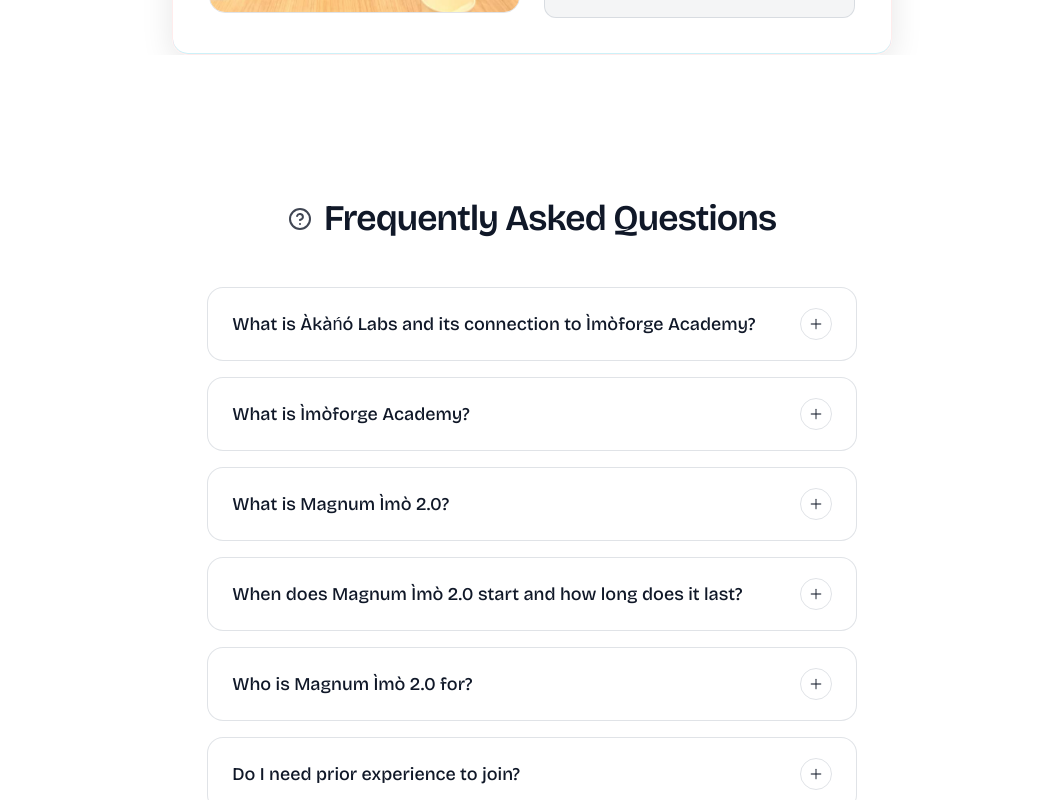
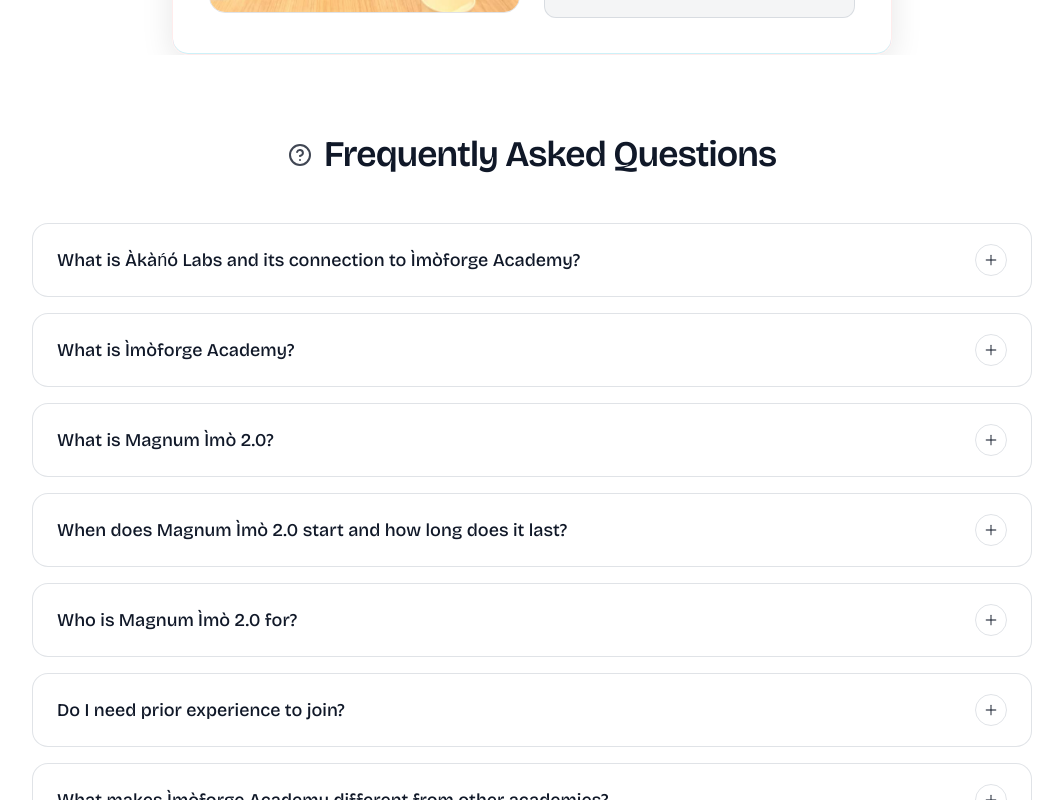
Before and after one commit to azzzops/-m-forge-Academy, a React (Vite) app: page / in a window 1280 px wide. Shown: the part 7440-8240 px from the top of the page, without its empty margins (108-1171 px from the left). Built offline with nearby package versions, Linux system fonts and the light colour scheme.

Commit message:
finale commit

```diff
--- a/src/App.jsx
+++ b/src/App.jsx
@@ -45,7 +45,7 @@
          <section id="thefounder" className="flex flex-col px-10 mt-20 items-center justify-center overflow-hidden">
           <TheFounder />
         </section>
-         <section id="contact" className="flex flex-col px-10 mt-20 items-center justify-center overflow-hidden">
+         <section id="contact" className="flex flex-col  px-5 mt-20 overflow-hidden">
           <FAQSection />
         </section>
          <section id="contact" className="flex flex-col px-10 mt-20 items-center justify-center overflow-hidden">
--- a/src/components/faq.jsx
+++ b/src/components/faq.jsx
@@ -174,8 +174,8 @@
   const toggleFaq = (id) => setActiveId(activeId === id ? null : id);
 
   return (
-    <section className="bg-background md:px-12 py-16">
-      <div className="mx-auto max-w-5xl">
+    <section className="bg-background">
+      <div className="mx-auto">
         {/* Header */}
         <div className="mb-12 flex items-center justify-center gap-3">
           <HelpCircle className="h-6 w-6 text-foreground/80" />
@@ -185,14 +185,14 @@
         </div>
 
         {/* FAQ List */}
-        <div className="space-y-4 w-full">
+        <div className=" space-y-4">
           {faqs.map((faq) => {
             const isOpen = activeId === faq.id;
 
             return (
               <div
                 key={faq.id}
-                className="w-full max-w-full md:max-w-3xl mx-auto rounded-2xl border border-border bg-card/80 "
+                className="rounded-2xl mx-auto max-w-250 border border-border bg-card/80 "
               >
                 {/* Question Button */}
                 <button
@@ -200,11 +200,11 @@
                   className="flex w-full items-center justify-between gap-4 px-6 py-5 text-left"
                   aria-expanded={isOpen}
                 >
-                  <span className="text-base md:text-lg font-medium text-card-foreground break-words">
+                  <span className="text-base md:text-lg font-medium text-card-foreground wrap-break-word">
                     {faq.question}
                   </span>
 
-                  <span className="flex h-8 w-8 shrink-0 items-center justify-center rounded-full border border-border text-muted-foreground">
+                  <span className="flex h-8 w-8 items-center justify-center rounded-full border border-border text-muted-foreground">
                     {isOpen ? <Minus className="h-4 w-4" /> : <Plus className="h-4 w-4" />}
                   </span>
                 </button>
@@ -226,15 +226,17 @@
                       }}
                       className="overflow-hidden"
                     >
-                      <div className="px-6 pb-6 text-sm md:text-base leading-relaxed text-muted-foreground space-y-3 break-words">
-                        {Array.isArray(faq.answer)
-                          ? faq.answer.map((text, i) => <p key={i}>{text}</p>)
-                          : <p>{faq.answer}</p>}
+                      <div className="px-6 pb-6 w-full text-sm md:text-base leading-relaxed text-muted-foreground space-y-3 wrap-break-word">
+                        <p>
+                            {Array.isArray(faq.answer)
+                              ? faq.answer.map((text, i) => <p key={i}>{text}</p>)
+                              : <p>{faq.answer}</p>}
+                        </p>
                       </div>
                     </motion.div>
                   )}
                 </AnimatePresence>
-              </div>
+            </div>
             );
           })}
         </div>
```
